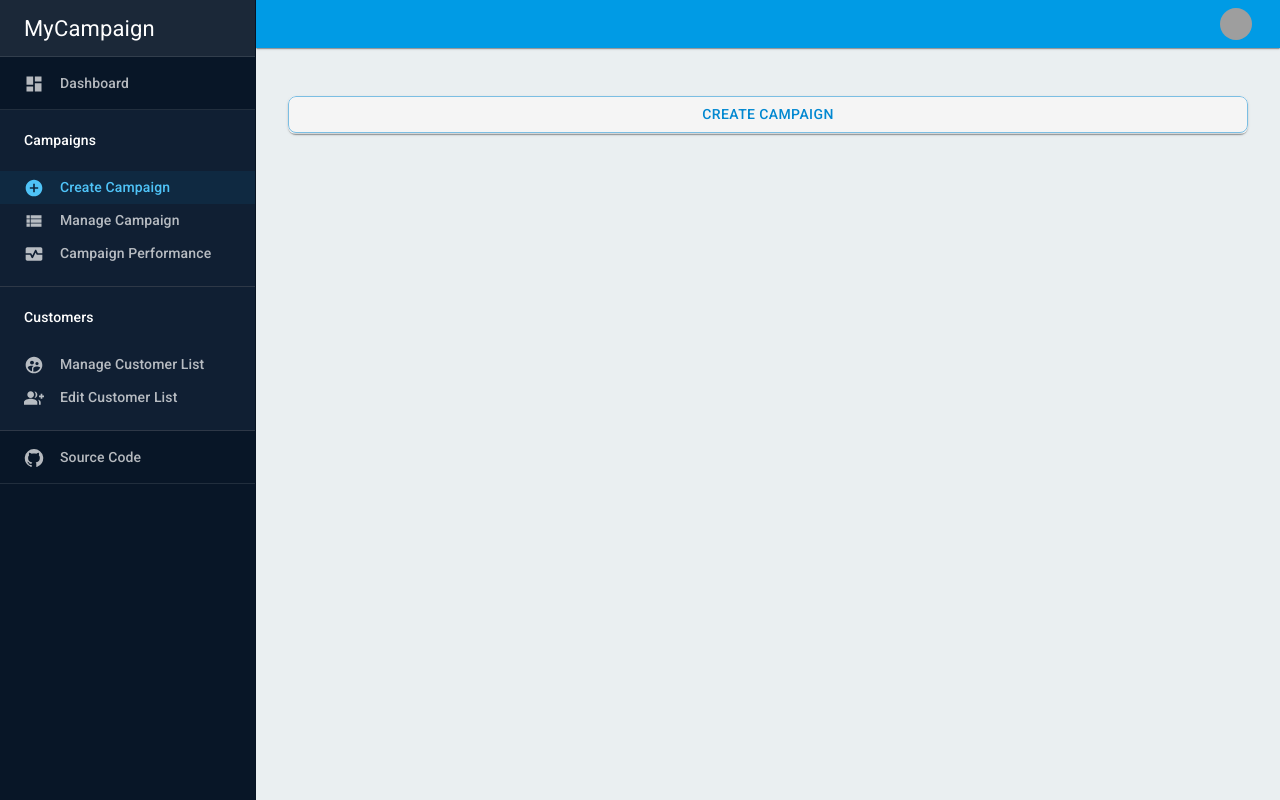
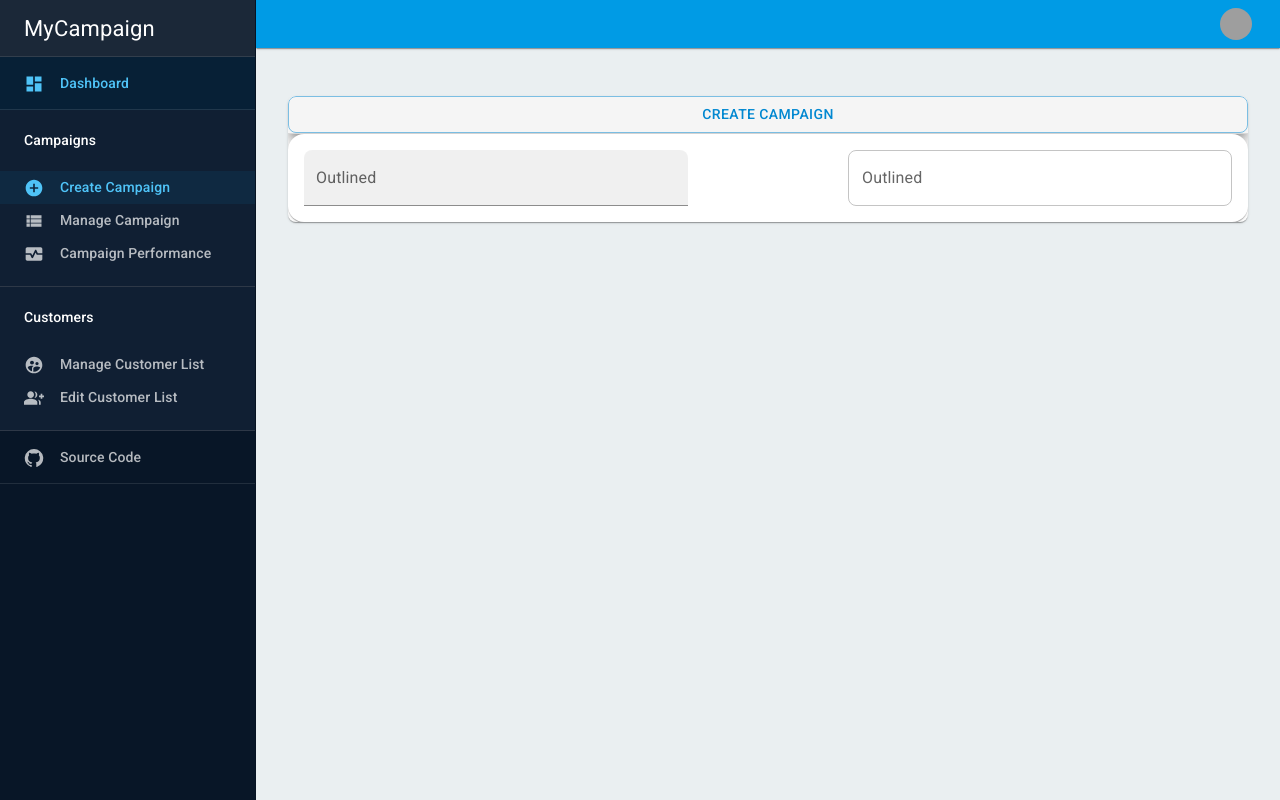
Before and after one commit to onlyabhinav/rfrr-ui-react-mui, a React (Vite) app: page /createcampaign in a window 1280 px wide. Built offline with nearby package versions, Linux system fonts and the light colour scheme; grey boxes are pictures that could not be loaded.

Commit message:
adding forms

```diff
--- /dev/null
+++ b/src/components/controls/TheForm.tsx
@@ -0,0 +1,48 @@
+import { Box, Card, TextField } from "@mui/material";
+import React, { useState } from "react";
+
+function TheForm() {
+  const [formData, setFormData] = useState({
+    name: "",
+    age: "",
+    city: "",
+    salary: "",
+    dateOfJoining: "",
+  });
+
+  const handleChange = (e) => {
+    const { name, value } = e.target;
+    setFormData({
+      ...formData,
+      [name]: value,
+    });
+  };
+
+  const handleSubmit = (e) => {
+    e.preventDefault();
+    // You can access the form data in the 'formData' state object
+    console.log(formData);
+    // Here, you can send the data to your server or perform any desired actions.
+  };
+
+  return (
+    <Card>
+      <h2>Employee Information Form</h2>
+
+      <Box
+        component="form"
+        sx={{
+          "& > :not(style)": { m: 2, width: "25ch" },
+        }}
+        noValidate
+        autoComplete="off"
+      >
+        <TextField id="outlined-basic" label="Outlined" variant="outlined" />
+        <TextField id="filled-basic" label="Filled" variant="filled" />
+        <TextField id="standard-basic" label="Standard" variant="standard" />
+      </Box>
+    </Card>
+  );
+}
+
+export default TheForm;
--- /dev/null
+++ b/src/components/controls/TheForm2.tsx
@@ -0,0 +1,38 @@
+import * as React from "react";
+import { styled } from "@mui/material/styles";
+import Box from "@mui/material/Box";
+import Paper from "@mui/material/Paper";
+import Grid from "@mui/material/Grid";
+import { TextField } from "@mui/material";
+
+const Item = styled(Paper)(({ theme }) => ({
+  backgroundColor: theme.palette.mode === "dark" ? "#1A2027" : "#fff",
+  ...theme.typography.body2,
+  padding: theme.spacing(1),
+  textAlign: "center",
+  color: theme.palette.text.secondary,
+}));
+
+export default function TheForm2() {
+  return (
+    <Box
+      component="form"
+      sx={{
+        bgcolor: "background.paper",
+        boxShadow: 1,
+        borderRadius: 2,
+        p: 2,
+        minWidth: 300,
+      }}
+    >
+      <Grid container spacing={20}>
+        <Grid item xs={6}>
+          <TextField fullWidth={true} id="outlined-basic" label="Outlined" variant="filled" />
+        </Grid>
+        <Grid item xs={6}>
+          <TextField fullWidth={true} id="outlined-basic" label="Outlined" variant="outlined" />
+        </Grid>
+      </Grid>
+    </Box>
+  );
+}
--- a/src/components/pages/CampaignCreate.tsx
+++ b/src/components/pages/CampaignCreate.tsx
@@ -12,6 +12,8 @@ import SearchIcon from "@mui/icons-material/Search";
 import RefreshIcon from "@mui/icons-material/Refresh";
 import DenseTable from "../controls/DenseTable";
 import DataGridDemo from "../controls/DataGridDemo";
+import TheForm from "../controls/TheForm";
+import TheForm2 from "../controls/TheForm2";
 
 export default function CampaignCreate() {
   return (
@@ -22,6 +24,7 @@ export default function CampaignCreate() {
         </Button>
       </AppBar>
 
+      <TheForm2 />
       {/* <DenseTable /> */}
       {/* <DataGridDemo/> */}
       {/* <SignUp/> */}
--- a/src/components/sections/Navigator.tsx
+++ b/src/components/sections/Navigator.tsx
@@ -19,6 +19,74 @@ import DashboardIcon from "@mui/icons-material/Dashboard";
 import ViewListIcon from "@mui/icons-material/ViewList";
 import MonitorHeartIcon from "@mui/icons-material/MonitorHeart";
 import { Link, NavLink, useNavigate } from "react-router-dom";
+
+export default function Navigator(props: DrawerProps) {
+  const { ...other } = props;
+  const navigate = useNavigate();
+
+  const [selectedChild, setSelectedChild] = React.useState("createcampaign");
+
+  // this load pages  when the page is refreshed
+  useEffect(() => {
+    // const path = window.location.pathname;
+    //    const childId = path.split("/")[1];
+    setSelectedChild("createcampaign");
+    navigate("createcampaign");
+  }, []);
+
+  // this load pages  when button is clicked
+  const handleListItemClick = (event: React.MouseEvent<HTMLDivElement, MouseEvent>, childId: string) => {
+    setSelectedChild(childId);
+    navigate(childId);
+  };
+
+  return (
+    <Drawer variant="permanent" {...other}>
+      <List disablePadding>
+        <ListItem sx={{ ...item, ...itemCategory, fontSize: 22, color: "#fff" }}>MyCampaign</ListItem>
+        <ListItemButton
+          sx={{ ...item, ...itemCategory }}
+          selected={true}
+          key={"dashboard"}
+          onClick={() => navigate("dashboard")}
+        >
+          <ListItemIcon>
+            <DashboardIcon />
+          </ListItemIcon>
+          <ListItemText>Dashboard</ListItemText>
+        </ListItemButton>
+        {categories.map(({ id, children }) => (
+          <Box key={id} sx={{ bgcolor: "#101F33" }}>
+            <ListItem sx={{ py: 2, px: 3 }}>
+              <ListItemText sx={{ color: "#fff" }}>{id}</ListItemText>
+            </ListItem>
+            {children.map(({ id: childId, label, icon, active }) => (
+              <ListItem disablePadding key={childId}>
+                {/* <ListItemButton sx={item} onClick={() => navigate(childId)}> */}
+                <ListItemButton
+                  sx={item}
+                  selected={selectedChild === childId}
+                  onClick={(event) => handleListItemClick(event, childId)}
+                >
+                  <ListItemIcon>{icon}</ListItemIcon>
+                  <ListItemText>{label}</ListItemText>
+                </ListItemButton>
+              </ListItem>
+            ))}
+            <Divider sx={{ mt: 2 }} />
+          </Box>
+        ))}
+
+        <ListItemButton sx={{ ...item, ...itemCategory }}>
+          <ListItemIcon>
+            <GitHubIcon />
+          </ListItemIcon>
+          <ListItemText>Source Code</ListItemText>
+        </ListItemButton>
+      </List>
+    </Drawer>
+  );
+}
 
 const categories = [
   {
@@ -73,64 +141,3 @@ const itemCategory = {
   py: 1.5,
   px: 3,
 };
-
-export default function Navigator(props: DrawerProps) {
-  const { ...other } = props;
-  const navigate = useNavigate();
-
-  const [selectedChild, setSelectedChild] = React.useState("createcampaign");
-
-  useEffect(() => {
-    // const path = window.location.pathname;
-    //    const childId = path.split("/")[1];
-    setSelectedChild("createcampaign");
-    navigate("createcampaign");
-  }, []);
-
-  const handleListItemClick = (event: React.MouseEvent<HTMLDivElement, MouseEvent>, childId: string) => {
-    setSelectedChild(childId);
-    navigate(childId);
-  };
-
-  return (
-    <Drawer variant="permanent" {...other}>
-      <List disablePadding>
-        <ListItem sx={{ ...item, ...itemCategory, fontSize: 22, color: "#fff" }}>MyCampaign</ListItem>
-        <ListItemButton sx={{ ...item, ...itemCategory }} onClick={() => navigate("createcampaign")}>
-          <ListItemIcon>
-            <DashboardIcon />
-          </ListItemIcon>
-          <ListItemText>Dashboard</ListItemText>
-        </ListItemButton>
-        {categories.map(({ id, children }) => (
-          <Box key={id} sx={{ bgcolor: "#101F33" }}>
-            <ListItem sx={{ py: 2, px: 3 }}>
-              <ListItemText sx={{ color: "#fff" }}>{id}</ListItemText>
-            </ListItem>
-            {children.map(({ id: childId, label, icon, active }) => (
-              <ListItem disablePadding key={childId}>
-                {/* <ListItemButton sx={item} onClick={() => navigate(childId)}> */}
-                <ListItemButton
-                  sx={item}
-                  selected={selectedChild === childId}
-                  onClick={(event) => handleListItemClick(event, childId)}
-                >
-                  <ListItemIcon>{icon}</ListItemIcon>
-                  <ListItemText>{label}</ListItemText>
-                </ListItemButton>
-              </ListItem>
-            ))}
-            <Divider sx={{ mt: 2 }} />
-          </Box>
-        ))}
-
-        <ListItemButton sx={{ ...item, ...itemCategory }}>
-          <ListItemIcon>
-            <GitHubIcon />
-          </ListItemIcon>
-          <ListItemText>Source Code</ListItemText>
-        </ListItemButton>
-      </List>
-    </Drawer>
-  );
-}
```
